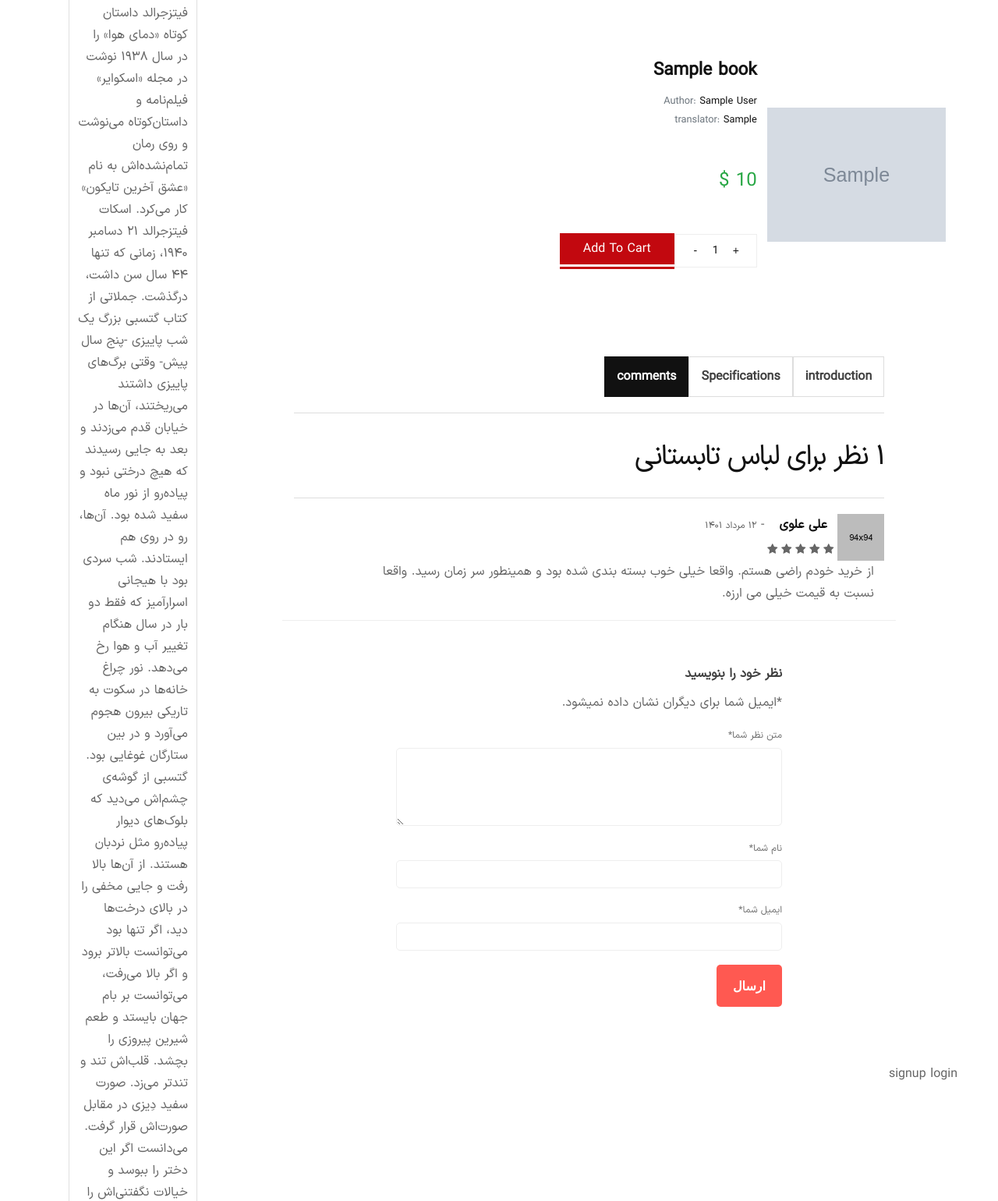
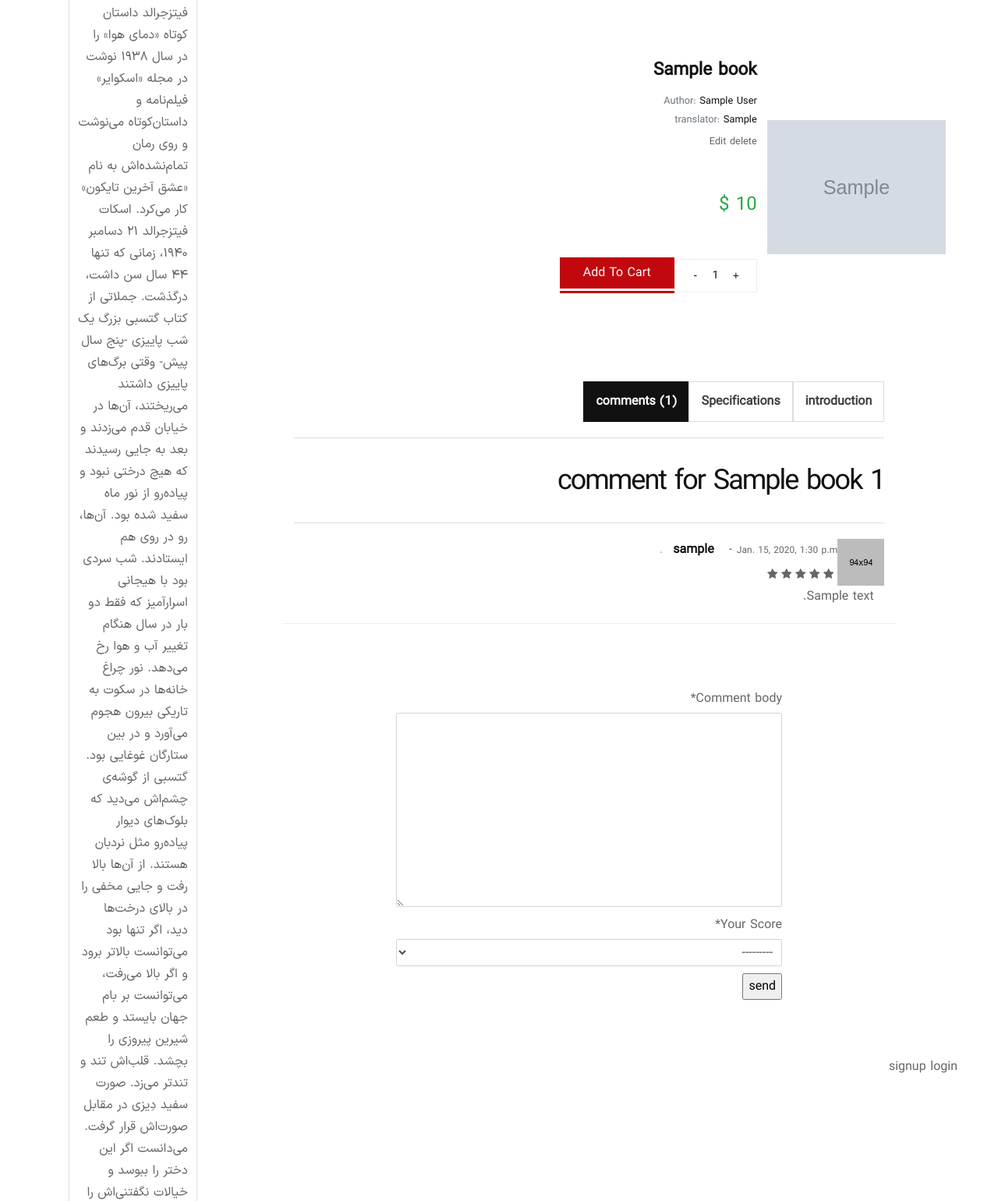
Before and after one commit to fatemeparand/ketabbaz, a Django app: page /book/1/ in a window 1280 px wide, after a click that opens the changed part. Shown: the part 389-1929 px from the top of the page at 78% size. Run offline with Django 4.2, Linux system fonts and the light colour scheme; tables that the repository leaves empty hold one stand-in row (values such as "Sample post"); grey boxes marked "Sample" are stand-in pictures; some libraries are stand-ins or nearby versions; some web fonts are replaced.

Commit message:
implementation of the ability to add comments in book store

```diff
--- a/book_store/forms.py
+++ b/book_store/forms.py
@@ -1,5 +1,5 @@
 from django import forms
-from .models import Book
+from .models import Book, Comment
 
 
 class BookForm(forms.ModelForm):
@@ -19,3 +19,9 @@ class BookForm(forms.ModelForm):
             'subject',
             'image',
         ]
+
+
+class CommentForm(forms.ModelForm):
+    class Meta:
+        model = Comment
+        fields = ['body', 'score',]
--- a/book_store/models.py
+++ b/book_store/models.py
@@ -72,3 +72,6 @@ class Comment(models.Model):
 
     def __str__(self):
         return self.body
+
+    def get_absolute_url(self):
+        return reverse('book_store:book_detail', args=[self.book.id])
--- a/book_store/urls.py
+++ b/book_store/urls.py
@@ -6,6 +6,7 @@ app_name = 'book_store'
 urlpatterns = [
     path('', views.BookListView.as_view(), name='book_list'),
     path('<int:pk>/', views.BookDetailView.as_view(), name='book_detail'),
+    path('comment/<int:pk>/', views.CommentCreateView.as_view(), name='comment_create'),
     path('new_book/', views.BookCreateView.as_view(), name='book_create'),
     path('<int:pk>/update/', views.BookUpdateView.as_view(), name='book_update'),
     path('<int:pk>/delete/', views.BookDeleteView.as_view(), name='book_delete'),
--- a/book_store/views.py
+++ b/book_store/views.py
@@ -2,8 +2,8 @@ from django.shortcuts import render, redirect
 from django.views import generic
 from django.shortcuts import get_object_or_404
 from django.urls import reverse_lazy
-from .models import Book
-from .forms import BookForm
+from .models import Book, Comment
+from .forms import BookForm, CommentForm
 
 
 class BookListView(generic.ListView):
@@ -19,6 +19,26 @@ class BookDetailView(generic.DetailView):
     model = Book
     context_object_name = 'book'
     template_name = 'book/book_detail.html'
+
+    def get_context_data(self, **kwargs):
+        context = super().get_context_data(**kwargs)
+        context['comment_form'] = CommentForm
+        return context
+
+
+class CommentCreateView(generic.CreateView):
+    model = Comment
+    form_class = CommentForm
+
+    def form_valid(self, form):
+        obj = form.save(commit=False)
+        obj.author = self.request.user
+
+        book_id = int(self.kwargs['pk'])
+        book = get_object_or_404(Book, id=book_id)
+        obj.book = book
+
+        return super().form_valid(form)
 
 
 class BookCreateView(generic.CreateView):
--- a/template/book/book_detail.html
+++ b/template/book/book_detail.html
@@ -1,4 +1,5 @@
 {% extends '_base.html' %}
+{% load crispy_forms_filters %}
 {% load i18n %}
 
 {% block page_title %}
@@ -43,6 +44,10 @@
                                 <h5 class="small my-1 mt-3"><span
                                         class="text-muted">{% trans 'translator' %}: </span>{{ book.translator }}</h5>
                             {% endif %}
+                            <div class="small mt-3">
+                                <a href="{% url 'book_store:book_update' book.id %}">{% trans 'Edit' %}</a>
+                                <a href="{% url 'book_store:book_delete' book.id %}">{% trans 'delete' %}</a>
+                            </div>
 
                             <div class="my-5 py-5 product-price-wrapper mb--25">
                                 <span class="money text-success">{{ book.price }} {% trans '$' %}</span>
@@ -76,7 +81,7 @@
                                 </a>
                                 <a class="m-0 product-data-tab__link nav-link" id="nav-reviews-tab" data-toggle="tab"
                                    href="#nav-reviews" role="tab" aria-selected="true">
-                                    <span>{% trans 'comments' %}</span>
+                                    <span>{% trans 'comments' %} ({{ book.comments.count }})</span>
                                 </a>
                             </div>
                             <div class="tab-content product-data-tab__content" id="product-tabContent">
@@ -136,7 +141,10 @@
                                 <div class="tab-pane fade" id="nav-reviews" role="tabpanel"
                                      aria-labelledby="nav-reviews-tab">
                                     <div class="product-reviews">
-                                        <h3 class="review__title">۱ نظر برای لباس تابستانی</h3>
+                                        <h3 class="review__title">
+                                            {{ book.comments.count }} {% trans 'comment for' %} {{ book.book_name }}
+                                        </h3>
+                                        {% for comment in book.comments.all %}
                                             <ul class="review__list">
                                                 <li class="review__item">
                                                     <div class="review__container">
@@ -146,63 +154,41 @@
                                                                      alt="Review Avatar" class="review__avatar">
                                                                 <div>
                                                                     <div class="review__meta">
-                                                                    <strong class="review__author px-4">علی
-                                                                        علوی</strong>
+                                                                        <strong class="review__author px-4">
+                                                                            {{ comment.author.username }}
+                                                                        </strong>
                                                                         <span class="review__dash">-</span>
-                                                                    <span class="review__published-date">۱۲ مرداد ۱۴۰۱</span>
+                                                                        <span class="review__published-date">
+                                                                        {{ comment.datetime_created }}
+                                                                    </span>
                                                                     </div>
                                                                     <div class="product-rating">
                                                                         <div class="m-0 star-rating star-five">
-                                                                        <span>Rated <strong class="rating">5.00</strong> out of 5</span>
+                                                                            <span>Rated <strong
+                                                                                    class="rating">{{ comment.score }}</strong> out of 5</span>
                                                                         </div>
                                                                     </div>
                                                                 </div>
                                                             </div>
                                                             <p class="review__description text-right px-4">
-                                                            از خرید خودم راضی هستم. واقعا خیلی خوب بسته بندی شده بود و
-                                                            همینطور سر زمان رسید. واقعا نسبت به قیمت خیلی می ارزه.
+                                                                {{ comment.body }}
                                                             </p>
                                                         </div>
                                                     </div>
                                                 </li>
                                             </ul>
+                                        {% endfor %}
                                         <div class="review-form-wrapper">
                                             <div class="row">
                                                 <div class="border-top py-5 w-100"></div>
                                                 <div class="col-lg-8 m-auto">
-                                                    <span class="reply-title pull-right">نظر خود را بنویسید</span>
                                                     <br>
-                                                    <form action="#" class="form text-right">
-                                                        <div class="form-notes mb--20">
-                                                            <p class="my-3"><span class="required">*</span>ایمیل شما
-                                                                برای دیگران نشان داده نمیشود.</p>
-                                                        </div>
-                                                        <div class="form__group mb--10">
-                                                            <label class="form__label d-block" for="email">متن نظر
-                                                                شما<span class="required">*</span></label>
-                                                            <textarea name="review" id="review"
-                                                                      class="form__input form__input--textarea"></textarea>
-                                                        </div>
-                                                        <div class="form__group mb--20">
-                                                            <label class="form__label d-block" for="name">نام شما<span
-                                                                    class="required">*</span></label>
-                                                            <input type="text" name="name" id="name"
-                                                                   class="form__input">
-                                                        </div>
-                                                        <div class="form__group mb--20">
-                                                            <label class="form__label d-block" for="email">ایمیل
-                                                                شما<span class="required">*</span></label>
-                                                            <input type="email" name="email" id="email"
-                                                                   class="form__input">
-                                                        </div>
-                                                        <div class="form__group">
-                                                            <div class="form-row">
-                                                                <div class="col-12">
-                                                                    <input type="submit" value="ارسال"
-                                                                           class="btn-submit">
-                                                                </div>
-                                                            </div>
-                                                        </div>
+
+                                                    <form action="{% url 'book_store:comment_create' book.id %}"
+                                                          method="post">
+                                                        {% csrf_token %}
+                                                        {{ comment_form|crispy }}
+                                                        <input type="submit" value="{% trans 'send' %}">
                                                     </form>
                                                 </div>
                                             </div>
```
Lines whose indentation alone changed are shown as unchanged.
